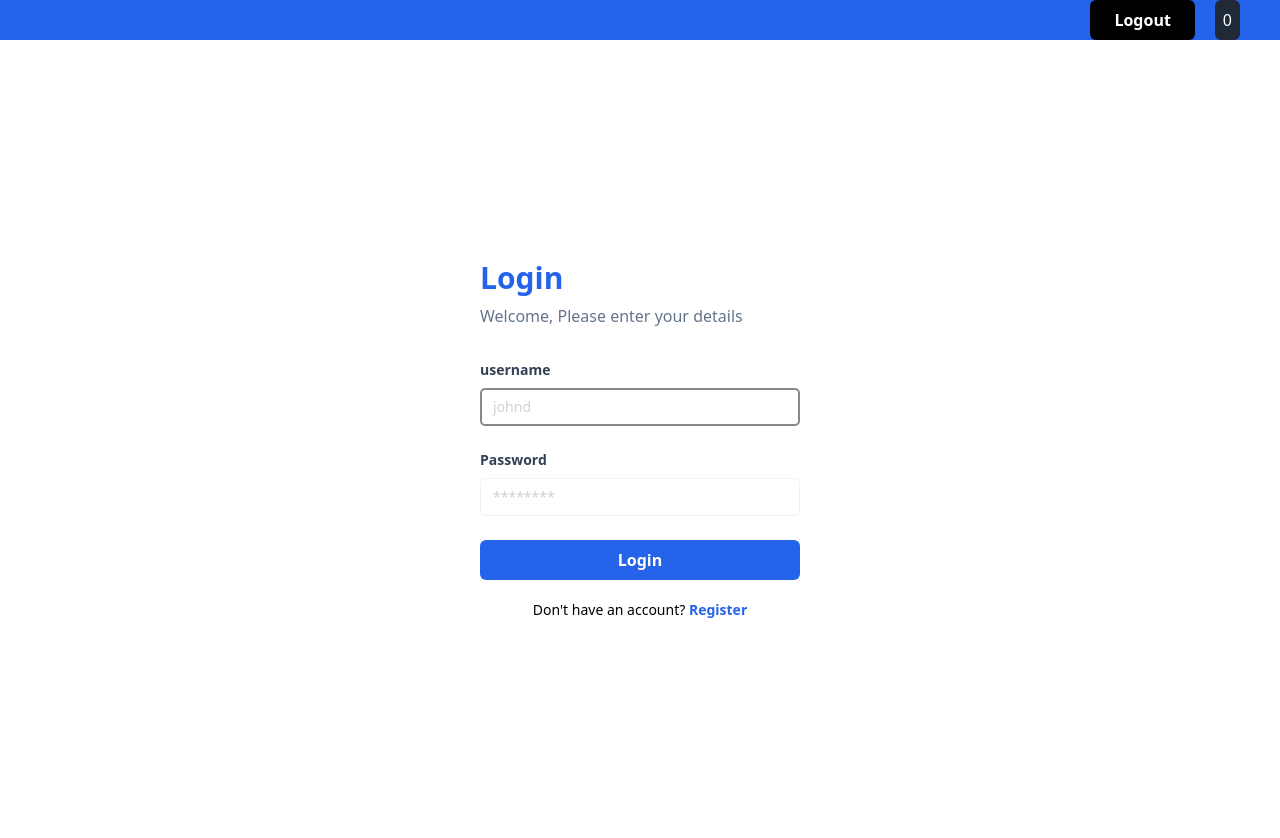
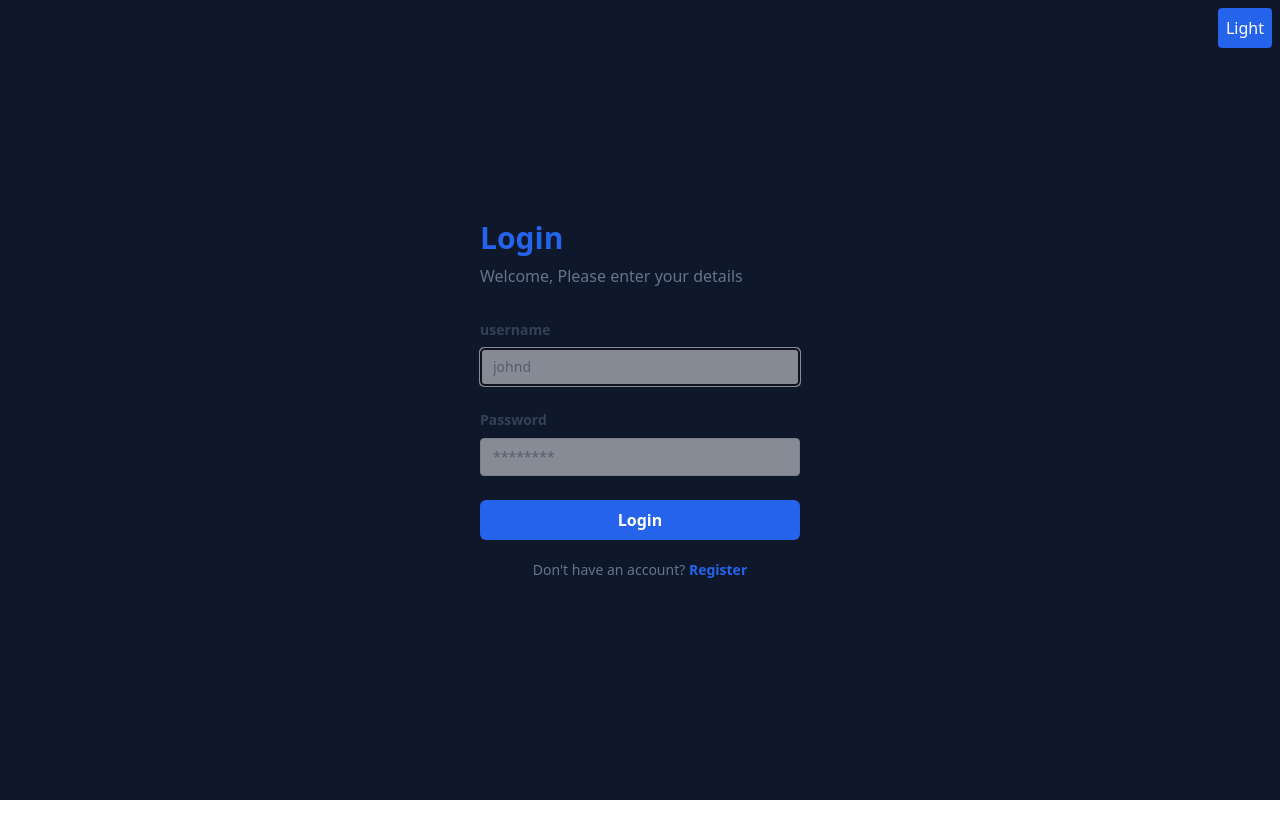
Before and after one commit to yuliantocode93/sample-react-api-1, a React (Vite) app: page / in a window 1280 px wide. After the commit the page ends 800 px from the top, so only its background shows below. Built offline with nearby package versions, Linux system fonts and the light colour scheme; sample sign-in values are in the browser's storage.

Commit message:
add useContext

```diff
--- a/src/Pages/products.jsx
+++ b/src/Pages/products.jsx
@@ -1,12 +1,15 @@
-import { Fragment, useEffect, useState } from "react";
+import { Fragment, useContext, useEffect, useState } from "react";
 import CardProduct from "../components/Fragments/CardProduct";
 import { getProducts } from "../services/product.service";
 import { useLogin } from "../hooks/useLogin";
 import TableCart from "../components/Fragments/TableCart";
 import NavBar from "../components/Layouts/Navbar";
+import { DarkMode } from "../context/DarkMode";
 
 const ProductPage = () => {
   const [products, setProducts] = useState([]);
+  const { isDarkMode } = useContext(DarkMode);
+
   useLogin();
 
   useEffect(() => {
@@ -17,7 +20,8 @@ const ProductPage = () => {
 
   return (
     <Fragment>
-      <div className="flex justify-center py-5">
+      <NavBar />
+      <div className={`flex justify-center py-5 ${isDarkMode && "bg-slate-900"}`}>
         <div className="w-4/6 flex flex-wrap">
           {products.length > 0 &&
             products.map((product) => (
--- a/src/components/Elements/Input/Input.jsx
+++ b/src/components/Elements/Input/Input.jsx
@@ -2,7 +2,7 @@ import { forwardRef } from "react";
 
 const Input = forwardRef((props, ref) => {
   const { type, placeholder, name } = props;
-  return <input type={type} className="text-sm border rounded w-full py-2 px-3 text-slate-700 placegolder: opacity-50" placeholder={placeholder} name={name} id={name} ref={ref} />;
+  return <input type={type} className="text-sm border rounded w-full py-2 px-3 text-slate-500 placegolder: opacity-50" placeholder={placeholder} name={name} id={name} ref={ref} />;
 });
 
 export default Input;
--- a/src/components/Fragments/TableCart.jsx
+++ b/src/components/Fragments/TableCart.jsx
@@ -1,10 +1,12 @@
-import { useEffect, useRef, useState } from "react";
+import { useContext, useEffect, useRef, useState } from "react";
 import { useSelector } from "react-redux";
+import { DarkMode } from "../../context/DarkMode";
 
 const TableCart = (props) => {
   const { products } = props;
   const cart = useSelector((state) => state.cart.data);
   const [totalPrice, setTotalPrice] = useState(0);
+  const { isDarkMode } = useContext(DarkMode);
 
   useEffect(() => {
     if (products.length > 0 && cart.length > 0) {
@@ -27,7 +29,7 @@ const TableCart = (props) => {
     }
   }, [cart]);
   return (
-    <table className="text-left table-auto border-separate border-spacing-x-5">
+    <table className={`text-left table-auto border-separate border-spacing-x-5 ${isDarkMode && "text-white"}`}>
       <thead>
         <tr>
           <th>Product</th>
--- a/src/components/Layouts/AuthLayouts.jsx
+++ b/src/components/Layouts/AuthLayouts.jsx
@@ -1,10 +1,16 @@
+import { useContext } from "react";
 import { Link } from "react-router-dom";
+import { DarkMode } from "../../context/DarkMode";
 
 const AuthLayout = (props) => {
   const { children, title, type } = props;
+  const { isDarkMode, setIsDarkMode } = useContext(DarkMode);
   return (
-    <div className="flex justify-center min-h-screen items-center">
+    <div className={`flex justify-center min-h-screen items-center ${isDarkMode && "bg-slate-900"}`}>
       <div className="w-full max-w-xs">
+        <button className="absolute right-2 top-2 bg-blue-600 p-2 text-white rounded" onClick={() => setIsDarkMode(!isDarkMode)}>
+          {isDarkMode ? "Light" : "Dark"}
+        </button>
         <h1 className="text-3xl font-bold mb-2 text-blue-600">{title}</h1>
         <p className="font-medium text-slate-500 mb-8">Welcome, Please enter your details</p>
         {children}
@@ -17,7 +23,7 @@ const AuthLayout = (props) => {
 const Navigation = ({ type }) => {
   if (type === "login") {
     return (
-      <p className="text-sm mt-5 text-center">
+      <p className="text-sm mt-5 text-center text-slate-500">
         Don't have an account?{" "}
         <Link to="/register" className="font-bold text-blue-600">
           Register
--- a/src/components/Layouts/Navbar.jsx
+++ b/src/components/Layouts/Navbar.jsx
@@ -1,19 +1,20 @@
-import { useEffect, useState } from "react";
+import { useEffect, useState, useContext } from "react";
 import { useLogin } from "../../hooks/useLogin";
+import { useSelector } from "react-redux";
+import { DarkMode } from "../../context/DarkMode";
 import Button from "../Elements/Button/Index";
-import { useSelector } from "react-redux";
 
 const NavBar = () => {
   const { username } = useLogin();
+  const { isDarkMode, setIsDarkMode } = useContext(DarkMode);
   const [totalCart, setTotalCart] = useState(0);
   const cart = useSelector((state) => state.cart.data);
 
   useEffect(() => {
-    const sum = cart.reduce((acc, item) => {
-      return acc + item.qty;
-    }, 0);
+    const sum = cart.reduce((acc, item) => acc + item.qty, 0);
     setTotalCart(sum);
   }, [cart]);
+
   const handleLogout = () => {
     localStorage.removeItem("token");
     window.location.href = "/";
@@ -21,11 +22,14 @@ const NavBar = () => {
 
   return (
     <div className="flex justify-end h-10 bg-blue-600 text-white items-center px-10">
-      {username}
+      {username && <span className="mr-5">{username}</span>}
       <Button className="ml-5 bg-black" onClick={handleLogout}>
         Logout
       </Button>
-      <div className="flex items-center bg-gray-800 p-2 rounded-md ml-5">{totalCart}</div>
+      <div className="flex items-center bg-gray-800 p-2 rounded-md ml-5 mr-5">{totalCart}</div>
+      <Button className="bg-black p-2 mx-5 text-white rounded" onClick={() => setIsDarkMode(!isDarkMode)}>
+        {isDarkMode ? "Light" : "Dark"}
+      </Button>
     </div>
   );
 };
--- /dev/null
+++ b/src/context/DarkMode.jsx
@@ -0,0 +1,11 @@
+import { createContext, useState } from "react";
+
+const DarkModeContext = createContext();
+
+const DarkModeContextProvider = ({ children }) => {
+  const [isDarkMode, setIsDarkMode] = useState(true);
+  return <DarkModeContext.Provider value={{ isDarkMode, setIsDarkMode }}>{children}</DarkModeContext.Provider>;
+};
+
+export const DarkMode = DarkModeContext;
+export default DarkModeContextProvider;
--- a/src/main.jsx
+++ b/src/main.jsx
@@ -11,13 +11,9 @@ import DetailProductPage from "./Pages/detailProduct.jsx";
 import { Provider } from "react-redux";
 import store from "./redux/store.js";
 import NavBar from "./components/Layouts/Navbar.jsx";
+import DarkModeContextProvider from "./context/DarkMode.jsx";
 
 const router = createBrowserRouter([
-  // {
-  //   path: "/",
-  //   element: <div>Hello World</div>,
-  //   errorElement: <ErrorPage />,
-  // },
   {
     path: "/",
     element: <LoginPage />,
@@ -43,8 +39,9 @@ const router = createBrowserRouter([
 ReactDOM.createRoot(document.getElementById("root")).render(
   <React.StrictMode>
     <Provider store={store}>
-      <NavBar />
-      <RouterProvider router={router} />
+      <DarkModeContextProvider>
+        <RouterProvider router={router} />
+      </DarkModeContextProvider>
     </Provider>
   </React.StrictMode>
 );
```
Also changed, not shown: 1 other file (tests, documents, lock files or other folders).
